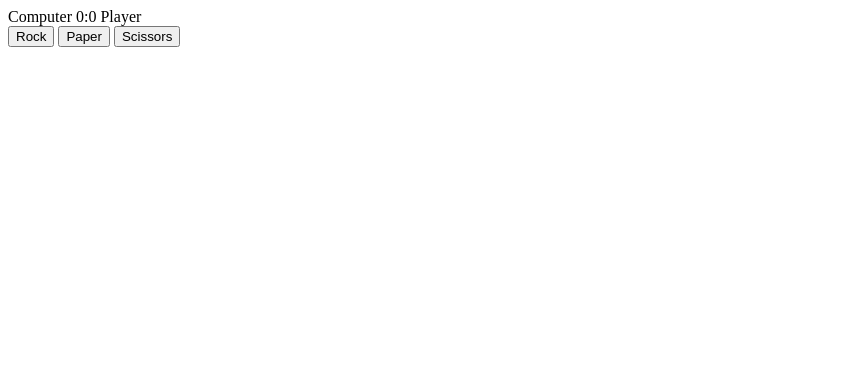
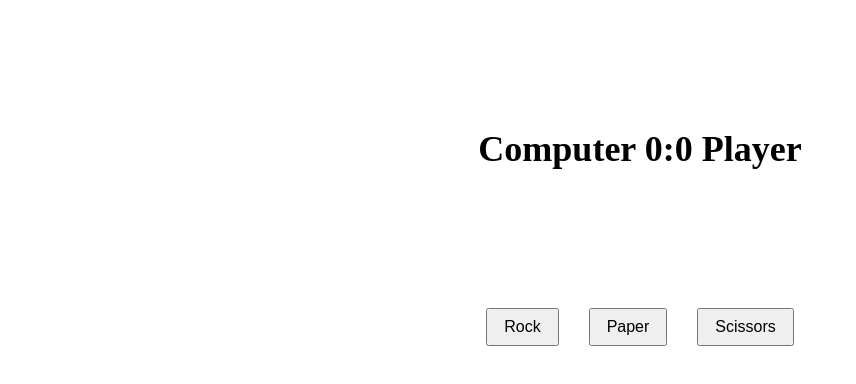
Before and after one commit to d4rr0z/odin-rock-paper-scissors, a plain HTML site: page index.html in a window 1280 px wide. Both pictures are taken after a click on the button "Play". Shown: the whole page, without its empty margins (0-856 px from the left). Drawn offline with Linux system fonts and the light colour scheme.

Commit message:
Added some style

```diff
--- a/index.html
+++ b/index.html
@@ -3,17 +3,20 @@
 <head>
     <meta charset="UTF-8">
     <meta name="viewport" content="width=device-width, initial-scale=1.0">
+    <link rel="stylesheet" href="style.css">
     <title>Odin Rock Paper Scissors</title>
 </head>
 <body>
-    <div id="outcome"></div>
-    <div id="results">Rock Paper Scissors</div>
-    <div id="info">Press button to start the game</div>
-    <button id="start">Play</button>
-    <div id="choices" style="display: none;">
-        <button id="rockButton">Rock</button>
-        <button id="paperButton">Paper</button>
-        <button id="scissorsButton">Scissors</button>
+    <div class="container">
+        <h1 id="outcome"></h1>
+        <h3 id="results">Rock Paper Scissors</h3>
+        <h5 id="info">Press button to start the game</h5>
+        <button id="start">Play</button>
+        <div id="choices">
+            <button id="rockButton">Rock</button>
+            <button id="paperButton">Paper</button>
+            <button id="scissorsButton">Scissors</button>
+        </div>
     </div>
     <script src="javascript.js"></script>
 </body>
--- a/javascript.js
+++ b/javascript.js
@@ -115,7 +115,7 @@ function uiRound(choice) {
         const choices = document.querySelector("#choices");
         choices.style.display = "none";
         const startBtn = document.querySelector("#start");
-        startBtn.style.display = "inline";
+        startBtn.style.display = "flex";
         const outcome = document.querySelector("#outcome");
         outcome.textContent = "You won!";
         resetPoints();
@@ -124,7 +124,7 @@ function uiRound(choice) {
         const choices = document.querySelector("#choices");
         choices.style.display = "none";
         const startBtn = document.querySelector("#start");
-        startBtn.style.display = "inline";
+        startBtn.style.display = "flex";
         const outcome = document.querySelector("#outcome");
         outcome.textContent = "You lost!";
         resetPoints();
@@ -132,8 +132,8 @@ function uiRound(choice) {
 }
 
 function displayResults() {
-    const div = document.querySelector("#results");
-    div.textContent = `Computer ${computerScore}:${humanScore} Player`;
+    const results = document.querySelector("#results");
+    results.textContent = `Computer ${computerScore}:${humanScore} Player`;
 }
 
 const startBtn = document.querySelector("#start");
@@ -143,7 +143,7 @@ startBtn.addEventListener("click", () => {
     const info = document.querySelector("#info");
     info.textContent = "";
     const choices = document.querySelector("#choices");
-    choices.style.display = "inline";
+    choices.style.display = "flex";
     const outcome = document.querySelector("#outcome");
     outcome.textContent = "";
     displayResults();
--- /dev/null
+++ b/style.css
@@ -0,0 +1,38 @@
+.container {
+    display: flex;
+    flex-direction: column;
+    justify-content: center;
+    align-items: center;
+    gap: 40px;
+}
+
+#outcome,
+#results,
+#info {
+    margin: 0;
+    padding: 0;
+    height: 50px;
+}
+
+#outcome {
+    font-size: 48px;
+    margin-top: 30px;
+}
+
+#results {
+    font-size: 36px;;
+}
+
+#info {
+    font-size: 24px;
+}
+
+#choices {
+    display: none;
+    gap: 30px;
+}
+
+button {
+    font-size: 16px;
+    padding: 8px 16px;
+}
```
